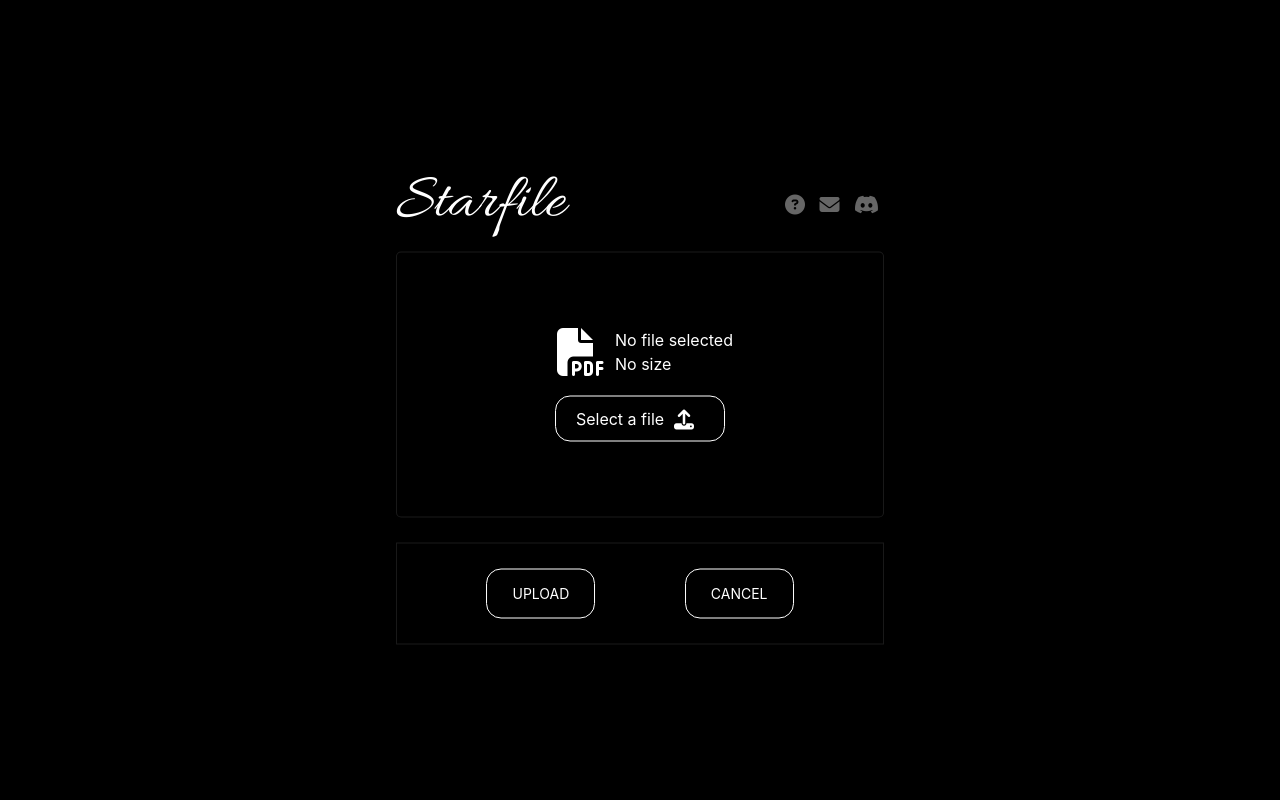
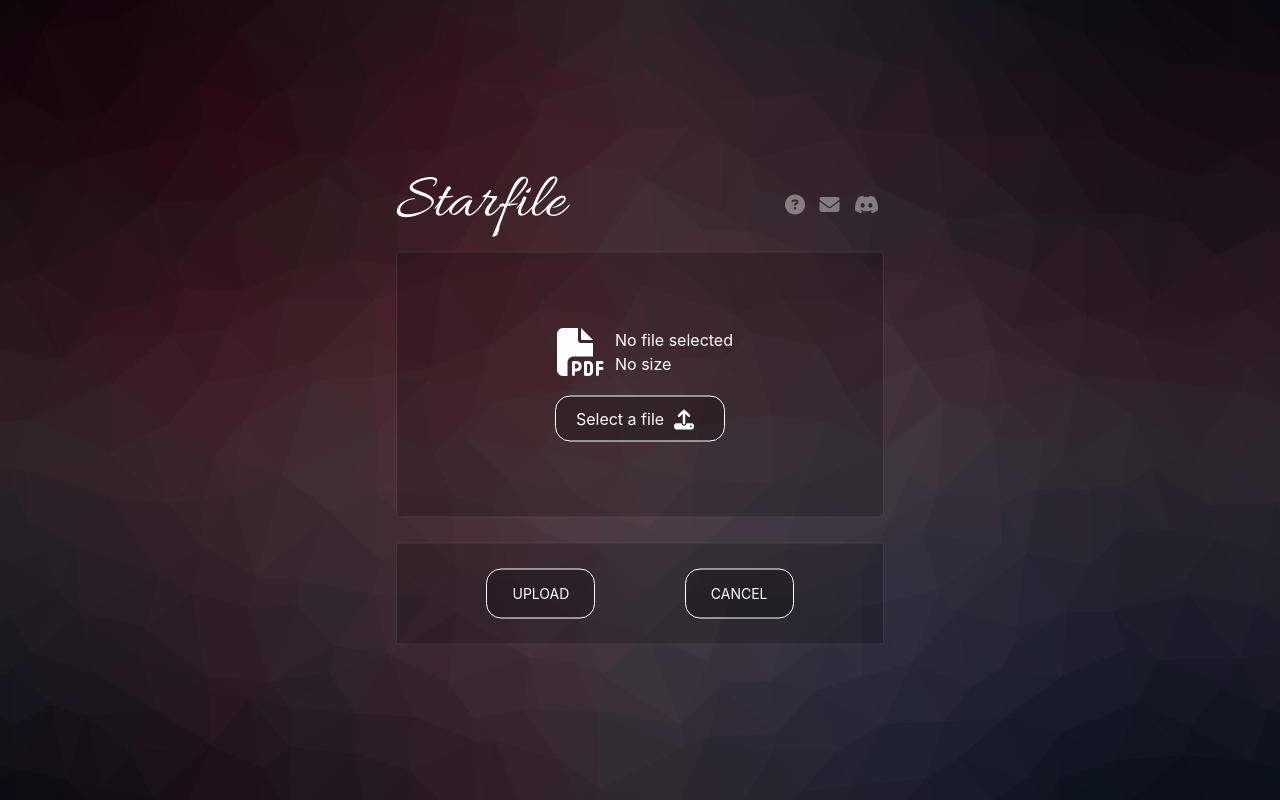
Before and after one commit to matheusoliveira3631/starfile, a Flask app: page / in a window 1280 px wide. Run offline with Flask 2, Linux system fonts and the light colour scheme; some libraries are stand-ins or nearby versions.

Commit message:
CI/CD change test (revert)

```diff
--- a/src/server/static/css/base.css
+++ b/src/server/static/css/base.css
@@ -42,7 +42,7 @@
   #fg{
       height: inherit;
       width: inherit;
-      background-color: rgba(0, 0, 0);
+      background-color: rgba(0, 0, 0, .25);
       position: relative;
     }
 
```
